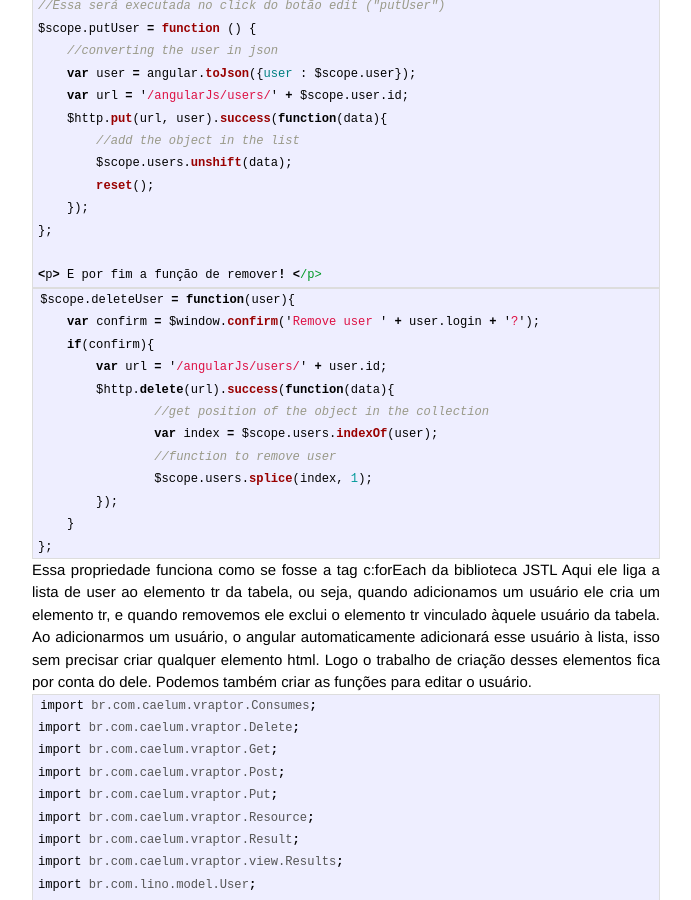
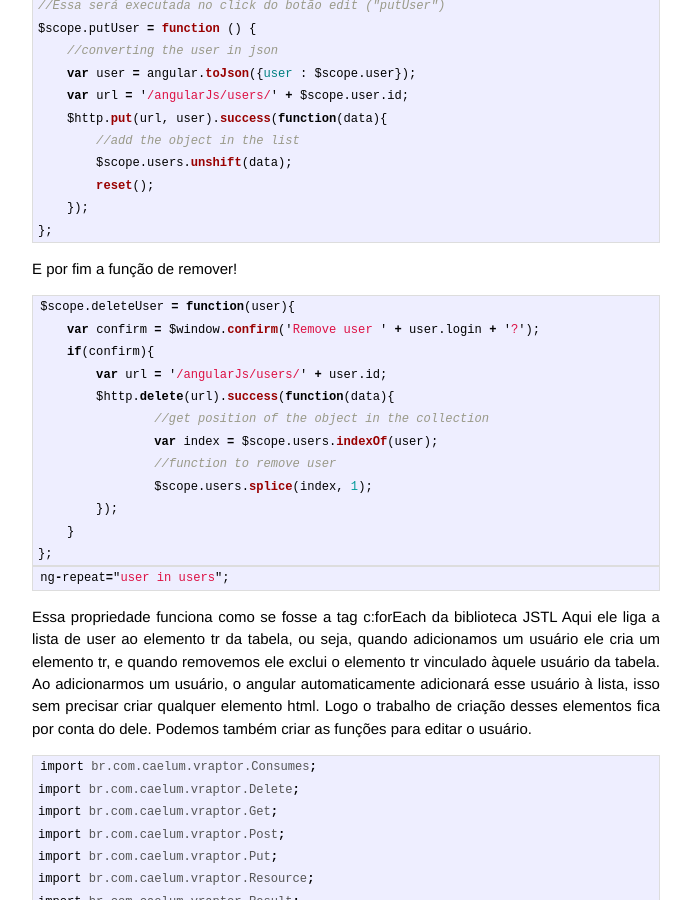
Before and after one commit to MozartLino/ricardo-lino.github.io, a Jekyll site: the page built from _posts/2013-07-26-crud-angularjs-vraptor.markdown, in a window 1280 px wide and 900 px high, scrolled down 2732 px. Shown: the whole window, without its empty margins (294-985 px from the left). Built offline with Jekyll 4.4.1, drawn with Linux system fonts in a browser that asks for light colours; Markdown is read by kramdown in place of the engine named in the settings.

Commit message:
Update 2013-07-26-crud-angularjs-vraptor.markdown

```diff
--- a/_posts/2013-07-26-crud-angularjs-vraptor.markdown
+++ b/_posts/2013-07-26-crud-angularjs-vraptor.markdown
@@ -133,9 +133,10 @@ $scope.putUser = function () {
         reset();
     });
 };
+{% endhighlight %}
+
 
 <p> E por fim a função de remover! </p>
-{% endhighlight %}
 
 {% highlight javascript %}
 $scope.deleteUser = function(user){
@@ -152,17 +153,17 @@ $scope.deleteUser = function(user){
 };
 {% endhighlight %}
 
+
+{% highlight javascript %}
+ng-repeat="user in users";
+{% endhighlight %}
+
+<p>
 Essa propriedade funciona como se fosse a tag c:forEach da biblioteca JSTL
 Aqui ele liga a lista de user ao elemento tr da tabela, ou seja, quando adicionamos um usuário ele cria um elemento tr, e quando removemos ele exclui o elemento tr vinculado àquele usuário da tabela.
 Ao adicionarmos um usuário, o angular automaticamente adicionará esse usuário à lista, isso sem precisar criar qualquer elemento html. Logo o trabalho de criação desses elementos fica por conta do dele.
 Podemos também criar as funções para editar o usuário.
-
-
-{% highlight javascript %}
-{% endhighlight %}
-
-
-
+</p>
 
 {% highlight java %}
 import br.com.caelum.vraptor.Consumes;
```
